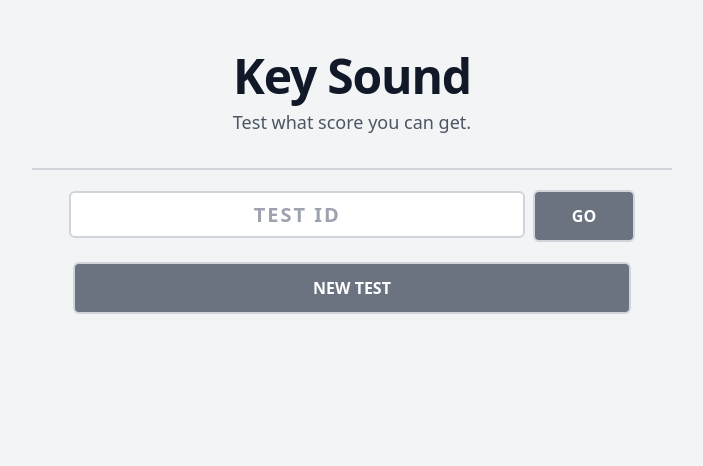
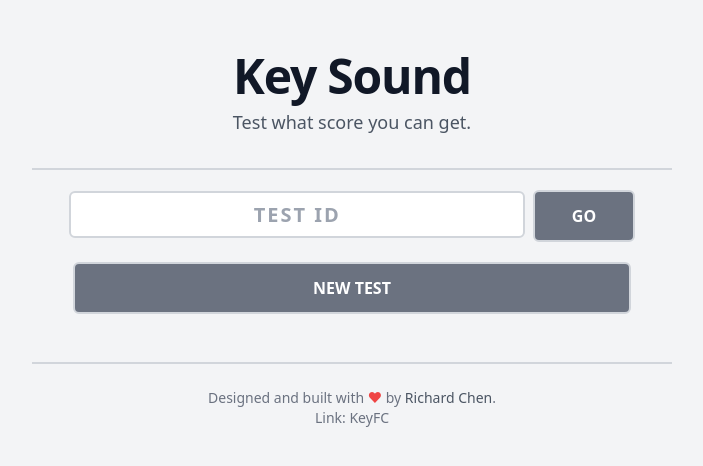
Before and after one commit to rikkix/keysound, a Vue app in the folder vue/: page / in a window 1280 px wide. Shown: the top 466 px of the page, without its empty margins (288-991 px from the left). Built offline with nearby package versions, Linux system fonts and the light colour scheme; what @smartweb/vue-flash-message would draw is missing.

Commit message:
add title && refresh to home
Signed-off-by: Richard Chen <i@iochen.com>

```diff
--- a/vue/src/App.vue
+++ b/vue/src/App.vue
@@ -7,6 +7,16 @@
       </p>
     </div>
     <router-view class="container mx-auto px-4 pt-5 text-center max-w-screen-sm"/>
+    <!--    <div class="text-center font-thin container mx-auto">-->
+    <!--      Key Fans Club-->
+    <!--    </div>-->
+    <div class="py-6 text-gray-500 max-w-screen-sm text-sm mt-12 mx-auto text-center">
+      <div>
+        Designed and built with <span class="text-red-500">♥</span> by <a class="hover:underline text-gray-600"
+                                                                          href="https://iochen.com/">Richard Chen</a>.
+      </div>
+      <div><span> Link: <a href="https://www.keyfc.net/">KeyFC</a> </span></div>
+    </div>
   </div>
 </template>
 
--- a/vue/src/views/Start/Score.vue
+++ b/vue/src/views/Start/Score.vue
@@ -40,7 +40,9 @@
       }
     },
     mounted() {
-      console.log(this.$route)
+      if (this.quizScore == null || this.quizInfo == null) {
+        this.$router.push({name: 'Home'})
+      }
     }
   }
 </script>
--- a/vue/vue.config.js
+++ b/vue/vue.config.js
@@ -11,5 +11,13 @@ module.exports = {
       }
     }
   },
-  lintOnSave: false
+  lintOnSave: false,
+  chainWebpack: config => {
+    config
+      .plugin('html')
+      .tap(args => {
+        args[0].title = "Key Sound";
+        return args;
+      })
+  }
 };
```
